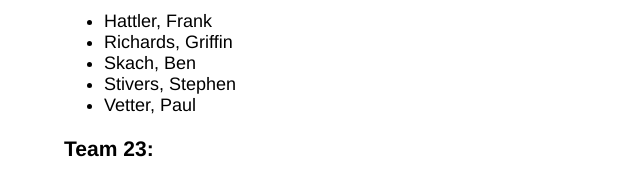
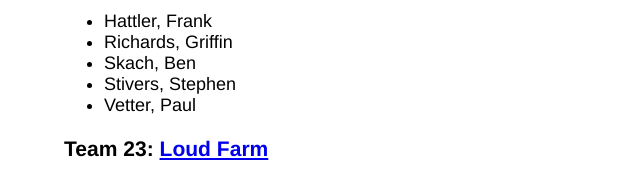
Before and after one commit to SookritM/WebProgramming, a plain HTML site: page assignments/semester_group_project.html in a window 1280 px wide. Shown: the part 3740-3919 px from the top of the page, without its empty margins (0-640 px from the left). Drawn offline with Linux system fonts and the light colour scheme.

Commit message:
Posted semester project

```diff
--- a/assignments/semester_group_project.html
+++ b/assignments/semester_group_project.html
@@ -206,7 +206,7 @@
 <li>Vetter, Paul</li>
 </ul>
 
-<h3>Team 23: <a href="" target="_blank"></a></h3>
+<h3>Team 23: <a href="https://loud-farm.herokuapp.com/" target="_blank">Loud Farm</a></h3>
 <ul>
 <li>Adler, Noah</li>
 <li>Akdag, San</li>
```
